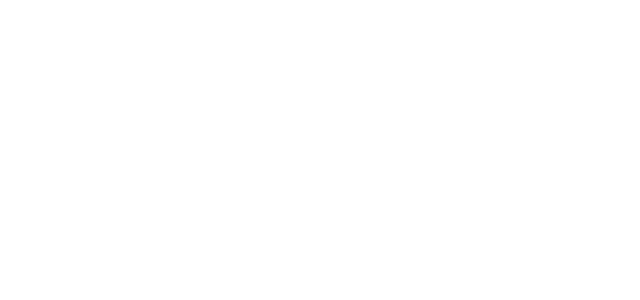
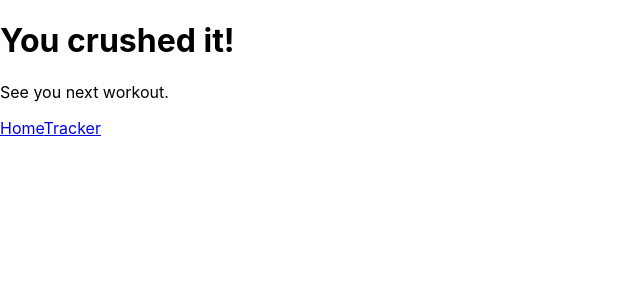
Before and after one commit to developerVincentAmbrosio/fitness-app, a React (Create React App) app: page /finish in a window 1280 px wide. Shown: the top 300 px of the page, without its empty margins (0-640 px from the left). Built offline with nearby package versions, Linux system fonts and the light colour scheme.

Commit message:
created heading and finish components

```diff
--- a/src/App.js
+++ b/src/App.js
@@ -2,12 +2,14 @@
 import { Route } from 'react-router-dom';
 import Landing from './components/Landing';
 import Tracker from './components/Tracker';
+import Finish from './components/Finish';
 
-function App() {
+const App = () => {
   return (
     <main className='App'>
       <Route exact path='/' component={Landing} />
       <Route path='/tracker' component={Tracker} />
+      <Route path='/finish' component={Finish} />
     </main>
   );
 }
--- /dev/null
+++ b/src/components/Finish.js
@@ -0,0 +1,16 @@
+import React from 'react';
+import Nav from './Nav';
+
+const Finish = () => {
+    return (
+        <body>
+            <main>
+                <h1>You crushed it!</h1>
+                <p>See you next workout.</p>
+                <Nav />
+            </main>
+        </body>
+    )
+}
+
+export default Finish;
--- /dev/null
+++ b/src/components/Heading.js
@@ -0,0 +1,16 @@
+import React, {useState} from 'react';
+import Moment from 'react-moment';
+import Stopwatch from './Stopwatch';
+
+const Heading = () => {
+    const [currentDate] = useState(Date().toLocaleString());
+
+    return(
+        <heading>
+            <h2><Moment format="M/D/YY">{currentDate}</Moment></h2>
+            <Stopwatch />
+        </heading>
+    );
+}
+
+export default Heading;
--- a/src/components/Landing.js
+++ b/src/components/Landing.js
@@ -1,7 +1,7 @@
 import React from 'react';
 import { Link } from 'react-router-dom';
 
-function Landing() {
+const Landing = () => {
     return (
         <body>
             <heading>
--- a/src/components/Nav.js
+++ b/src/components/Nav.js
@@ -1,7 +1,7 @@
 import React from 'react';
 import { Link } from 'react-router-dom';
 
-function Nav() {
+const Nav = () => {
     return (
         <nav>
             <Link to='/'>
--- a/src/components/Tracker.js
+++ b/src/components/Tracker.js
@@ -1,30 +1,27 @@
 import React, {useState} from 'react';
-import Moment from 'react-moment';
-import Stopwatch from './Stopwatch';
+import { Link } from 'react-router-dom';
+
+import Heading from './Heading';
 import WorkoutList from './WorkoutList';
 import UserInput from './UserInput';
 import Nav from './Nav';
 
 
 const Tracker = () => {
-    const [currentDate] = useState(Date().toLocaleString());
     const [exercises, setExercises] = useState(['bench press']);
-
 
         return (
             <body>
-                <heading>
-                    <h2><Moment format="M/D/YY">{currentDate}</Moment></h2>
-                    <Stopwatch />
-                </heading>
-                <br/>
+                <Heading />
                 <secton>
                     <WorkoutList exercises={exercises} />
                     <UserInput handleSubmit={(exercise) => {
                         setExercises(exercises.concat(exercise));
                         }}
                     />
+                    <Link to='/finish'>
                     <button>Finish workout</button>
+                </Link>
                 </secton>
                 <nav>
                     <Nav />
```
